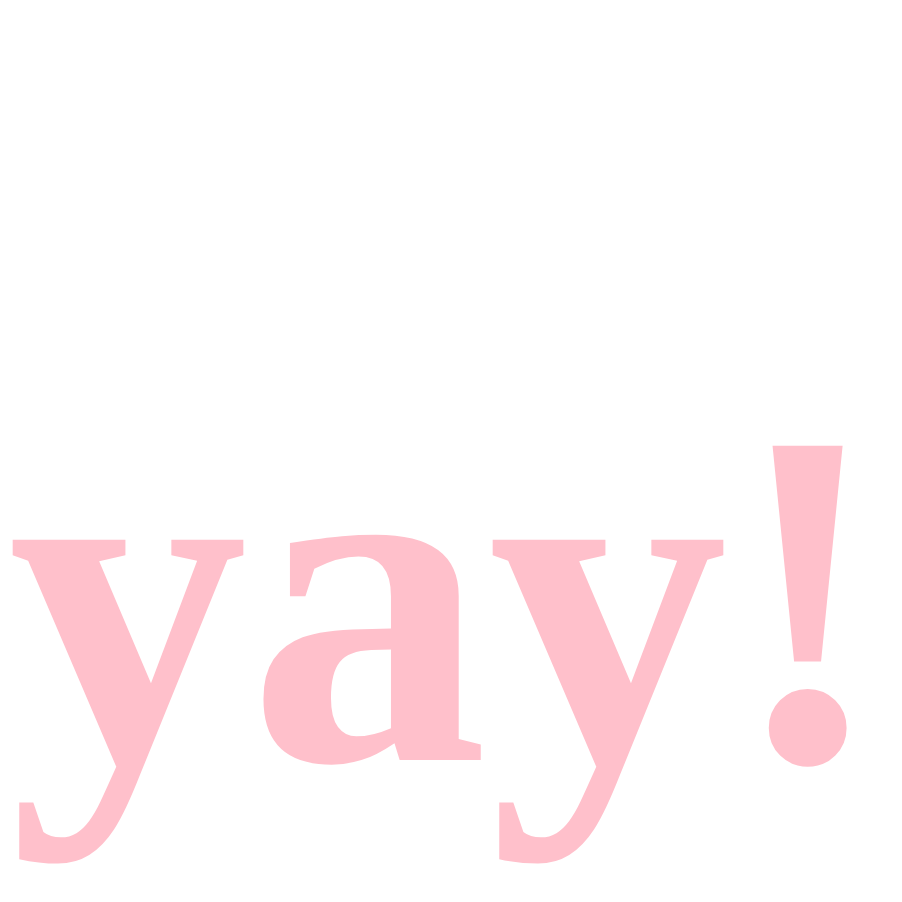
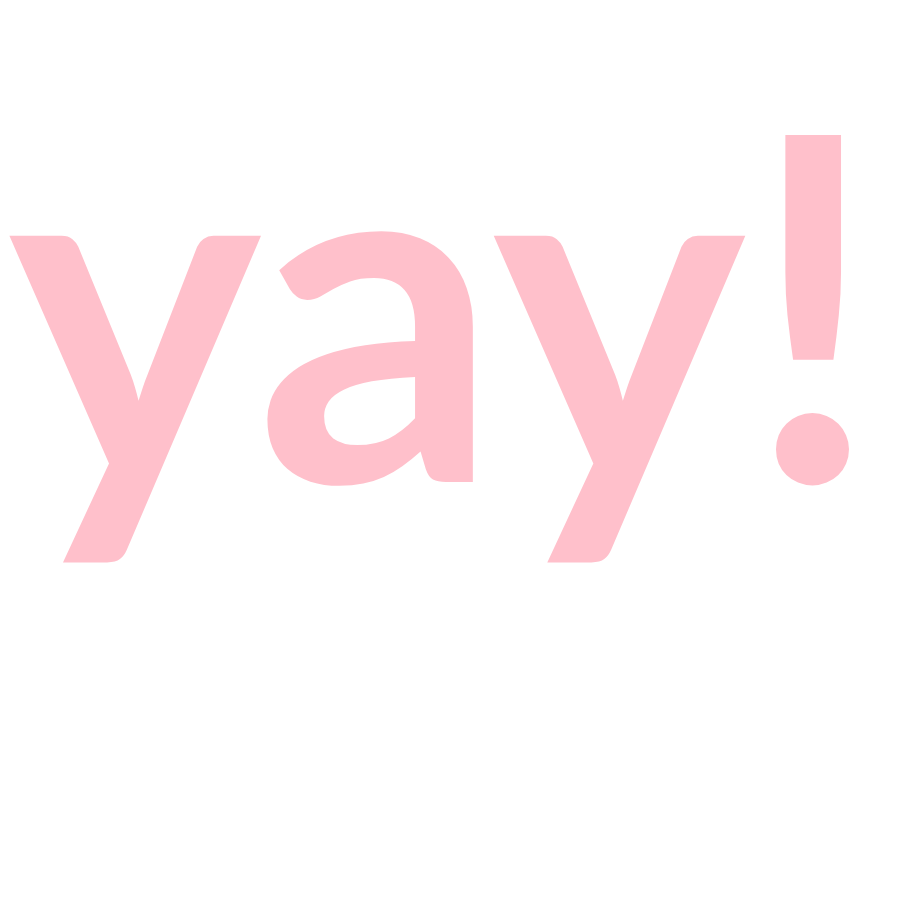
Before and after one commit to meredith-j/portfolio, a Next.js app: page / in a window 1280 px wide. Shown: the top 902 px of the page, without its empty margins (0-902 px from the left). After the commit the page ends 800 px from the top, so only its background shows below. Built offline with nearby package versions, Linux system fonts and the light colour scheme.

Commit message:
add fonts and update readME

```diff
--- a/pages/index.js
+++ b/pages/index.js
@@ -1,5 +1,4 @@
 import Head from 'next/head'
-import Image from 'next/image'
 import styles from '@/styles/Home.module.scss'
 
 
--- a/styles/Home.module.scss
+++ b/styles/Home.module.scss
@@ -4,8 +4,10 @@
 @import "./partials/fonts";
 
   .home_header {
-    color: yellow;
+    color: green;
     font-size: 5rem;
+    margin: 0;
+    padding: 0;
 
     @include tablet {
       color: blue;
--- a/styles/globals.scss
+++ b/styles/globals.scss
@@ -2,3 +2,8 @@
 @import "./partials/breakpoints";
 @import "./partials/colours";
 @import "./partials/fonts";
+
+
+* {
+    font-family: Lato;
+  }
--- a/styles/partials/_breakpoints.scss
+++ b/styles/partials/_breakpoints.scss
@@ -1,2 +1,26 @@
 $tablet: 768px;
 $desktop: 1280px;
+
+@font-face {
+    font-family: 'Lato';
+    src: url(../../public/fonts/Lato-Thin.ttf) format('ttf');
+    font-weight: 100;
+}
+
+@font-face {
+    font-family: 'Lato';
+    src: url(../../public/fonts/Lato-Regular.ttf) format('ttf');
+    font-weight: 400;
+}
+
+@font-face {
+    font-family: 'Lato';
+    src: url(../../public/fonts/Lato-Bold.ttf) format('ttf');
+    font-weight: 700;
+}
+
+@font-face {
+    font-family: 'Lato';
+    src: url(../../public/fonts/Lato-Black.ttf) format('ttf');
+    font-weight: 900;
+}
```
Also changed, not shown: 1 other file (tests, documents, lock files or other folders).
